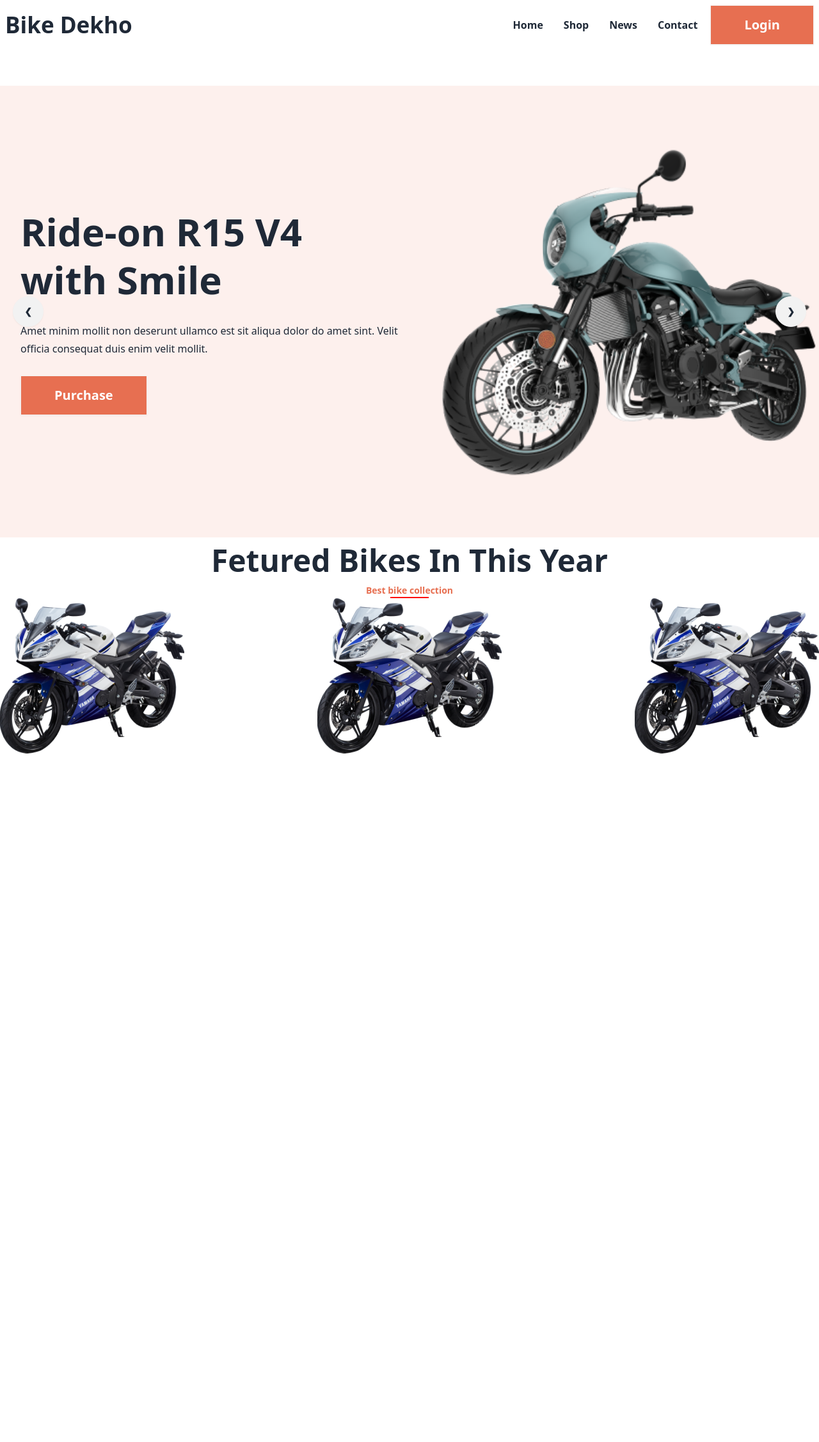
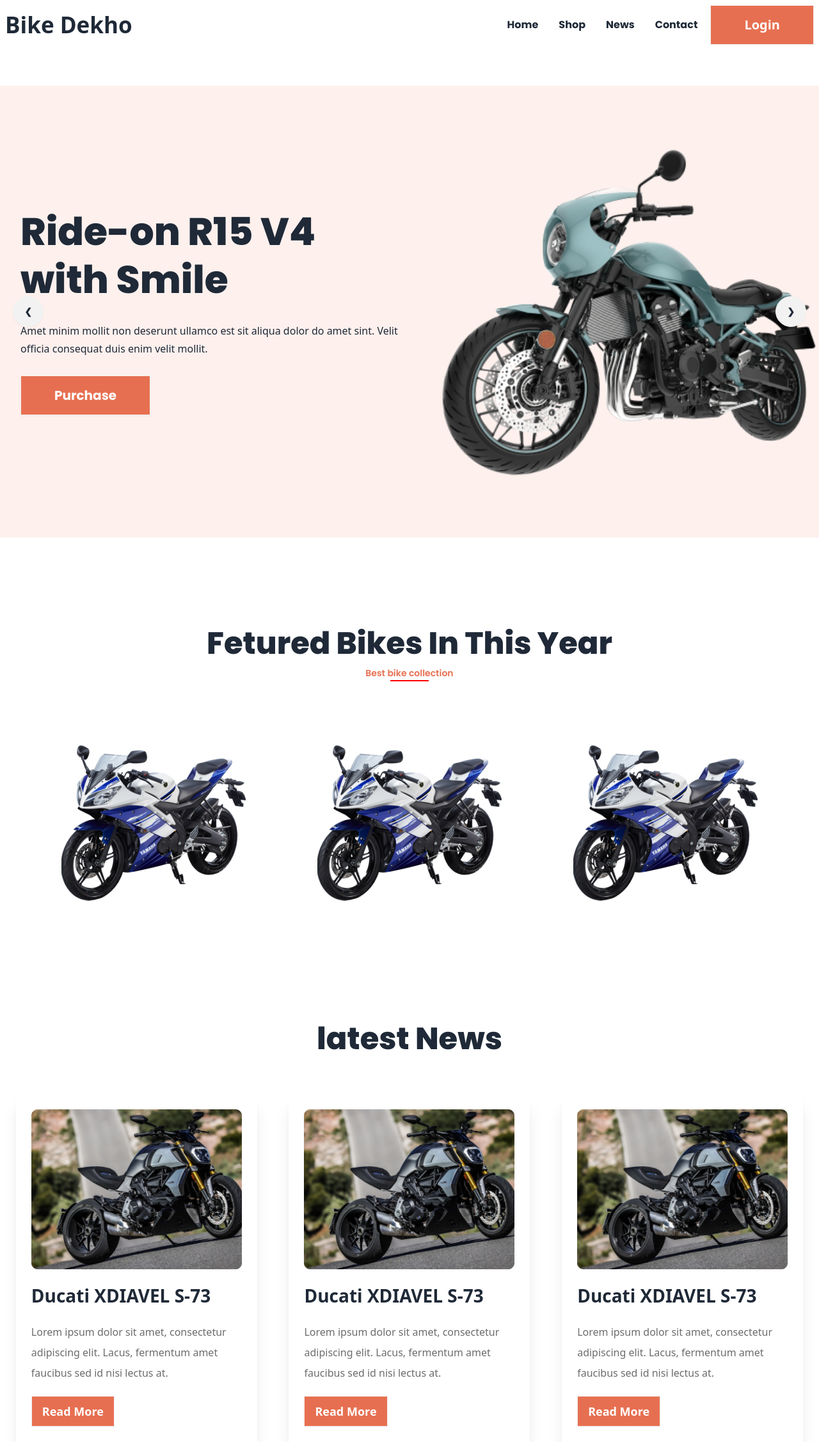
Before and after one commit to kausar017/Biker-zon, a plain HTML site: page index.html in a window 1280 px wide. Shown: the whole page at 64% size. Before the commit the page ends 1178 px from the top, so only its background shows below. Drawn offline with nearby package versions, Linux system fonts and the light colour scheme.

Commit message:
latest News section done

```diff
--- a/index.html
+++ b/index.html
@@ -62,11 +62,11 @@
                     <a class="font-bold text-[35px] ">Bike Dekho</a>
                 </div>
                 <div class=" hidden lg:flex">
-                    <ul class="menu menu-horizontal px-1 font-bold text-[16px]">
-                        <li><a>Home</a></li>
-                        <li><a>Shop</a></li>
-                        <li><a>News</a></li>
-                        <li><a>Contact</a></li>
+                    <ul class="menu menu-horizontal px-1 font-bold text-[16px] ">
+                        <li><a class="font-poppins">Home</a></li>
+                        <li><a class="font-poppins">Shop</a></li>
+                        <li><a class="font-poppins">News</a></li>
+                        <li><a class="font-poppins">Contact</a></li>
                     </ul>
                 </div>
                 <button
@@ -86,14 +86,16 @@
                 <div id="slide1" class="carousel-item bg-[#E76F511A] relative w-full">
                     <div class="flex flex-col lg:flex-row mx-auto justify-between my-24">
                         <div class="space-y-7 flex-1 my-auto md:px-8 max-sm:px-5 ">
-                            <h1 class="text-[60px] font-extrabold leading-[75px]">Ride-on R15 V4 <br>with Smile</h1>
+                            <h1 class="text-[60px] font-extrabold leading-[75px] font-poppins">Ride-on R15 V4 <br>with
+                                Smile</h1>
                             <p class="text-[16px] font-[300] leading-7">Amet minim mollit non deserunt ullamco
                                 est sit aliqua dolor do amet sint. Velit officia consequat duis enim velit mollit.</p>
                             <button
-                                class="btn bg-primary-btn text-[20px] text-[#fff] rounded-none font-bold px-[52px] py-[30px] flex flex-col item-center"><a
+                                class="btn bg-primary-btn text-[20px] text-[#fff] rounded-none font-bold px-[52px] py-[30px] flex flex-col item-center font-poppins"><a
                                     href="">Purchase</a></button>
                         </div>
-                        <div class="flex-1"><img src="./images/slider/bike1.png" class="w-full max-sm:max-w-xl md:w-xl" /></div>
+                        <div class="flex-1"><img src="./images/slider/bike1.png"
+                                class="w-full max-sm:max-w-xl md:w-xl" /></div>
                     </div>
                     <div class="absolute left-5 right-5 top-1/2 flex -translate-y-1/2 transform justify-between">
                         <a href="#slide3" class="btn btn-circle">❮</a>
@@ -103,8 +105,10 @@
                 <div id="slide2" class="carousel-item bg-[#E76F511A] relative w-full">
                     <div class="flex flex-col mx-auto lg:flex-row justify-between my-24">
                         <div class="space-y-7 flex-1 my-auto md:px-8 max-sm:px-5">
-                            <h1 class="text-[60px] font-extrabold leading-[75px]">Ride-on R15 V4 <br>with Smile</h1>
-                            <p class="text-[16px] font-[300] leading-7">Amet minim mollit non deserunt ullamco
+                            <h1 class="text-[60px] font-extrabold leading-[75px] font-poppins">Ride-on R15 V4 <br>with
+                                Smile</h1>
+                            <p class="text-[16px] font-[300] leading-7 font-poppins">Amet minim mollit non deserunt
+                                ullamco
                                 est sit aliqua dolor do amet sint. Velit officia consequat duis enim velit mollit.</p>
                             <button
                                 class="btn bg-primary-btn text-[20px] text-[#fff] rounded-none font-bold px-[52px] py-[30px] flex flex-col item-center"><a
@@ -120,11 +124,13 @@
                 <div id="slide3" class="carousel-item bg-[#E76F511A] relative w-full">
                     <div class="flex flex-col lg:flex-row mx-auto justify-between my-24">
                         <div class="space-y-7 flex-1 my-auto md:px-8 max-sm:px-5">
-                            <h1 class="text-[60px] font-extrabold leading-[75px]">Ride-on R15 V4 <br>with Smile</h1>
-                            <p class="text-[16px] font-[300] leading-7">Amet minim mollit non deserunt ullamco
+                            <h1 class="text-[60px] font-extrabold leading-[75px] font-poppins">Ride-on R15 V4 <br>with
+                                Smile</h1>
+                            <p class="text-[16px] font-[300] leading-7 font-poppins">Amet minim mollit non deserunt
+                                ullamco
                                 est sit aliqua dolor do amet sint. Velit officia consequat duis enim velit mollit.</p>
                             <button
-                                class="btn bg-primary-btn text-[20px] text-[#fff] rounded-none font-bold px-[52px] py-[30px] flex flex-col item-center"><a
+                                class="btn bg-primary-btn text-[20px] text-[#fff] rounded-none font-bold px-[52px] py-[30px] flex flex-col item-centerxfont-poppins"><a
                                     href="">Purchase</a></button>
                         </div>
                         <div class="flex-1"><img src="./images/slider/bike3.png" class="w-full" /></div>
@@ -136,17 +142,18 @@
                 </div>
             </div>
         </section>
- <!-- Carousel section end -->
+        <!-- Carousel section end -->
 
         <!-- Fetured Bikes In This Year section start -->
 
-        <section>
-            <div class=" text-center">
-                <h1 class="text-[48px] font-extrabold">Fetured Bikes In This Year</h1>
-                <p class="text-[14px] text-[#E76F51] font-[600]">Best bike collection</p>
+        <section class="py-[130px]">
+            <div class=" text-center pb-[50px]">
+                <h1 class="text-[48px] font-extrabold font-poppins">Fetured Bikes In This Year</h1>
+                <p class="text-[14px] text-[#E76F51] font-[600] font-poppins">Best bike collection</p>
                 <div class="max-w-[60px] h-[2px] bg-[red] mx-auto"></div>
             </div>
-            <div class="flex flex-row gap-x-5  justify-between">
+            <div
+                class="p-[50px] gap-x-5 justify-between grid grid-cols-3  max-sm:grid-cols-1 gap-y-[20px] justify-items-center max-lg:grid-cols-2 ">
                 <img src="./images/others/feature-bike.png" alt="">
                 <img src="./images/others/feature-bike.png" alt="">
                 <img src="./images/others/feature-bike.png" alt="">
@@ -154,6 +161,55 @@
         </section>
 
         <!-- Fetured Bikes In This Year section end -->
+
+        <!-- latest News section start -->
+        <section>
+            <div class="text-center mb-[50px]">
+                <h1 class="font-poppins text-[48px] font-extrabold">latest News</h1>
+            </div>
+            <div class="grid grid-cols-3  max-sm:grid-cols-1 gap-y justify-items-center max-lg:grid-cols-2">
+                <!-- card-1 -->
+                <div class="max-w-[377px] p-6 flex flex-col mx-auto shadow-xl">
+                    <div>
+                        <img src="./images/others/latest1.png" alt="">
+                    </div>
+                    <div class="pt-5">
+                        <h5 class="text-[28px] font-bold">Ducati XDIAVEL S-73</h5>
+                        <p class="py-5 text-base font-normal leading-8 text-[#6C6C6C]">Lorem ipsum dolor sit amet, consectetur adipiscing elit. Lacus, fermentum amet faucibus sed
+                            id nisi lectus at.</p>
+                        <button class="btn bg-[#E76F51] text-white text-[18px] rounded-none">Read More</button>
+                    </div>
+                </div>
+                <!-- card-2 -->
+                <div class="max-w-[377px] p-6 flex flex-col mx-auto shadow-xl">
+                    <div>
+                        <img src="./images/others/latest1.png" alt="">
+                    </div>
+                    <div class="pt-5">
+                        <h5 class="text-[28px] font-bold">Ducati XDIAVEL S-73</h5>
+                        <p class="py-5 text-base font-normal leading-8 text-[#6C6C6C]">Lorem ipsum dolor sit amet, consectetur adipiscing elit. Lacus, fermentum amet faucibus sed
+                            id nisi lectus at.</p>
+                        <button class="btn bg-[#E76F51] text-white text-[18px] rounded-none">Read More</button>
+                    </div>
+                </div>
+                <!-- card-3 -->
+                <div class="max-w-[377px] p-6 flex flex-col mx-auto shadow-xl">
+                    <div>
+                        <img src="./images/others/latest1.png" alt="">
+                    </div>
+                    <div class="pt-5">
+                        <h5 class="text-[28px] font-bold">Ducati XDIAVEL S-73</h5>
+                        <p class="py-5 text-base font-normal leading-8 text-[#6C6C6C]">Lorem ipsum dolor sit amet, consectetur adipiscing elit. Lacus, fermentum amet faucibus sed
+                            id nisi lectus at.</p>
+                        <button class="btn bg-[#E76F51] text-white text-[18px] rounded-none">Read More</button>
+                    </div>
+                </div>
+
+            </div>
+        </section>
+
+        <!-- latest News section end -->
+
     </main>
 
 
```
